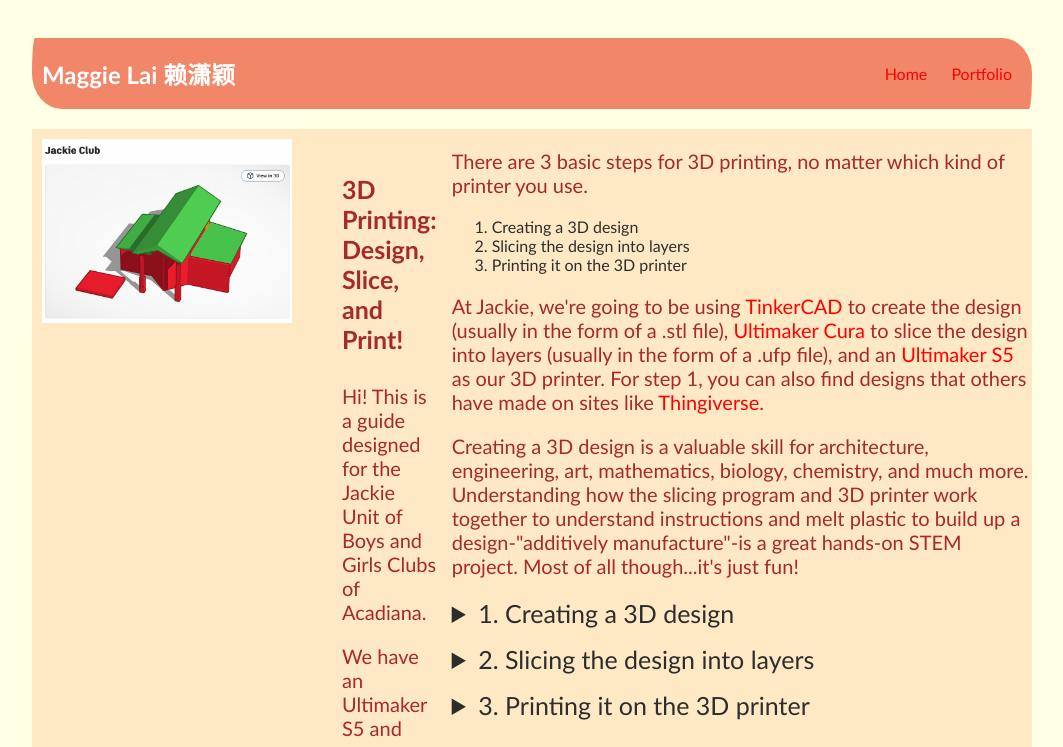
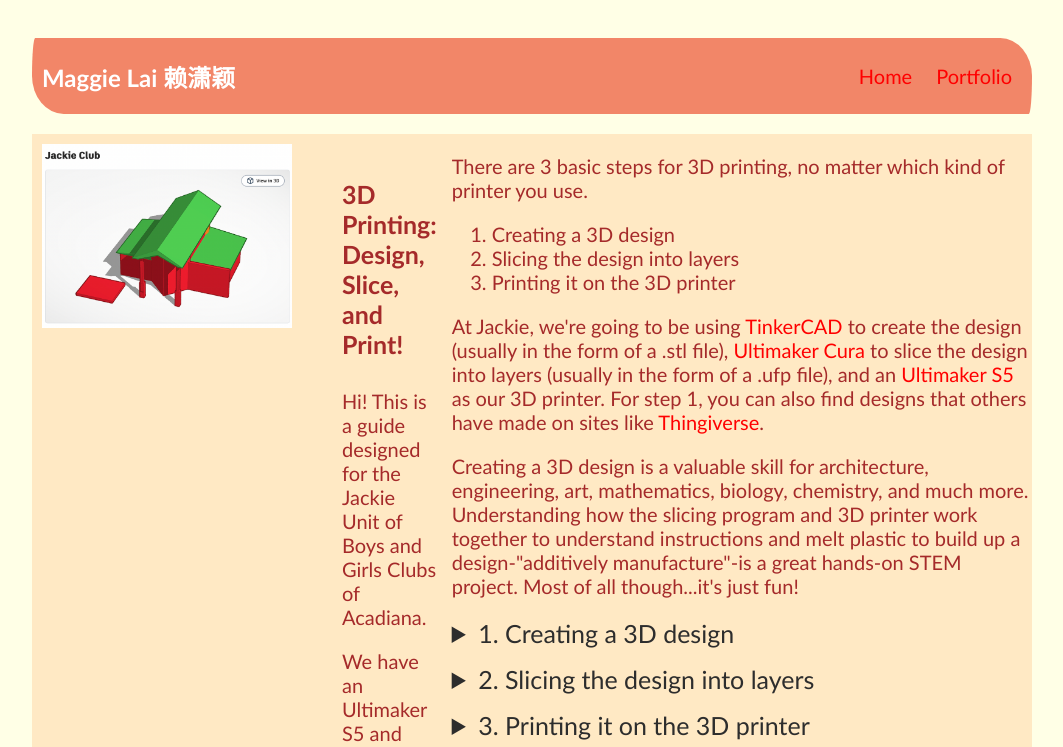
Before and after one commit to themaggiest/themaggiest.github.io, a plain HTML site: page how-to/3d.html in a window 1280 px wide. Shown: the top 747 px of the page, without its empty margins (108-1171 px from the left). Drawn offline with Linux system fonts and the light colour scheme.

Commit message:
Update 3d.html

```diff
--- a/how-to/3d.html
+++ b/how-to/3d.html
@@ -81,6 +81,10 @@
         p{
             font-size: 20px;
             color: brown;
+        }
+        li{
+            font-size:20px;
+            color:brown;
         }
 
         #portfolio li {
```
